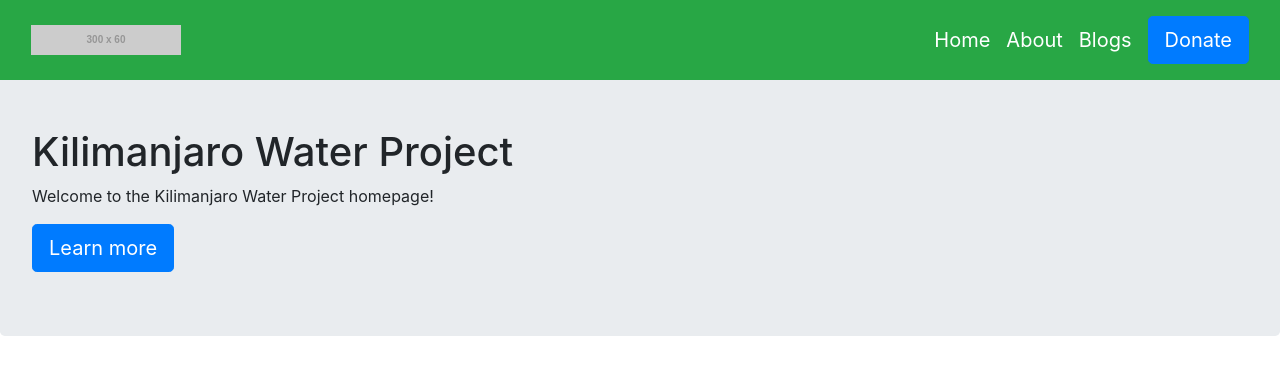
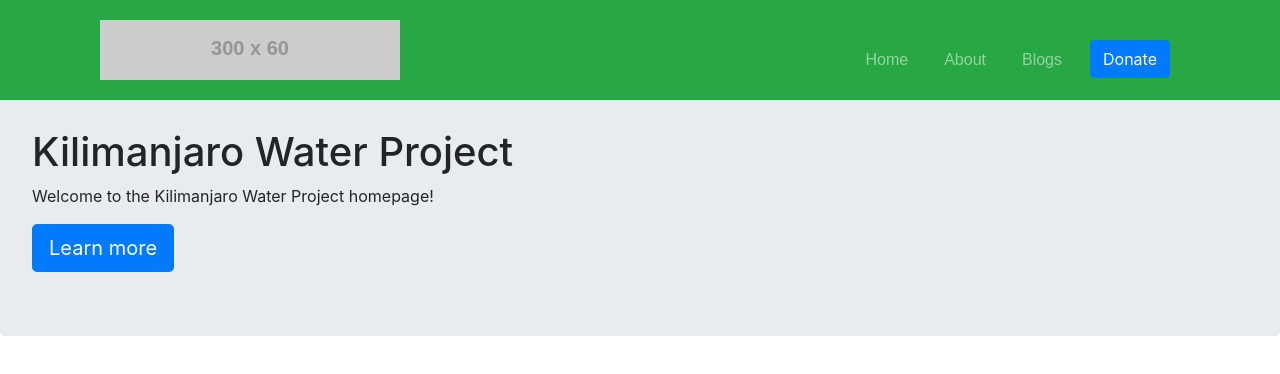
Before and after one commit to bukejit/kilimanjaro-youth-water-project, a React (Create React App) app in the folder client-app/: page / in a window 1280 px wide. Shown: the top 374 px of the page. Built offline with nearby package versions, Linux system fonts and the light colour scheme.

Commit message:
Fixed toggle bar in navbar3

```diff
--- a/client-app/src/components/App.js
+++ b/client-app/src/components/App.js
@@ -1,13 +1,13 @@
 import React, { Component } from 'react';
 import PropTypes from 'prop-types';
-import SecondHeader from './common/SecondHeader';
+import Header from './common/Header';
 import './App.css';
 
 class App extends Component {
   render() {
     return (
       <div className="App">
-        <SecondHeader />
+        <Header />
         <div className="push">
         { this.props.children }
         </div>
--- /dev/null
+++ b/client-app/src/components/common/Header.css
@@ -0,0 +1,45 @@
+.kili-navbar {
+  padding-left: 45px !important;
+  padding-right: 45px !important;
+  padding-top: 20px !important;
+  padding-bottom: 20px !important;
+}
+
+@media(min-width: 992px) {
+  .kili-navbar{
+    padding-left: 100px !important;
+    padding-right: 100px !important;
+    padding-top: 20px !important;
+    padding-bottom: 20px !important;
+  }
+}
+
+.kili-navbar-logo {
+  width:auto;
+  height:45px;
+}
+
+@media(min-width: 992px) {
+  .kili-navbar-logo {
+    width:auto;
+    height:60px;
+  }
+}
+
+.kili-navbar-collapse {
+  align-self: flex-end;
+}
+
+.nav-item {
+  padding-left: 10px;
+  padding-right: 10px;
+}
+
+.nav-link.active {
+  border-bottom: 1px solid white;
+}
+
+.nav-link {
+  font-family: 'Raleway', sans-serif;
+  font-weight: 500;
+}
--- a/client-app/src/components/common/Header.js
+++ b/client-app/src/components/common/Header.js
@@ -1,20 +1,63 @@
 import React from 'react';
-import { Link } from 'react-router-dom';
+import { NavLink, Link } from 'react-router-dom';
+import './Header.css';
 
-const Header = () => (
-    <div className="container-fluid">
-      <nav aria-label="breadcrumb" className="row">
-        <div className="col-sm-8"></div>
-        <ol className="breadcrumb col-sm-4">
-          <li className="breadcrumb-item">
-            <Link to="/" activeClassName="active">Home</Link>
-          </li>
-          <li>
-            <Link to="/about" activeClassName="active">About</Link>
-          </li>
-        </ol>
+class Header extends React.Component {
+  constructor(props) {
+    super(props);
+    this.state = {
+      collapsed: true,
+    };
+  }
+
+  navBarToggleClick = () => {
+    this.setState({
+      collapsed: !this.state.collapsed,
+    });
+  }
+
+  navLinkClick = () => {
+    this.setState({
+      collapsed: true,
+    });
+  }
+
+  render() {
+    let collapsedClass = 'kili-navbar-collapse  navbar-collapse bg-success';
+
+    if (this.state.collapsed) {
+      collapsedClass += ' collapse';
+    }
+
+    return (
+      <nav className="kili-navbar navbar navbar-expand-lg navbar-dark bg-success fixed-top">
+        <Link to="/" className=" kili-brand" activeClassName="active">
+          <img src="http://placehold.it/300x60?text=Logo"className="kili-navbar-logo" alt="KYWP"></img>
+        </Link>
+        <button className="navbar-toggler" type="button" onClick={this.navBarToggleClick}>
+          <span className="navbar-toggler-icon"></span>
+        </button>
+
+        <div className={collapsedClass} id="collapsibleNavbar">
+          <ul className="navbar-nav mr-auto"></ul>
+          <ul className="navbar-nav">
+            <li className="nav-item">
+              <NavLink to="/Home" className="nav-link" activeClassName="active" onClick={this.navLinkClick}>Home</NavLink>
+            </li>
+            <li className="nav-item">
+              <NavLink to="/About" className="nav-link" activeClassName="active" onClick={this.navLinkClick}>About</NavLink>
+            </li>
+            <li className="nav-item">
+              <NavLink to="/Blogs" className="nav-link" activeClassName="active" onClick={this.navLinkClick}>Blogs</NavLink>
+            </li>
+            <li className="nav-item">
+              <button type="button" className="btn btn-primary" onClick={this.navLinkClick}>Donate</button>
+            </li>
+          </ul>
+        </div>
       </nav>
-    </div>
-);
+    );
+  }
+}
 
 export default Header;
--- a/client-app/src/components/common/SecondHeader.css
+++ /dev/null
@@ -1,14 +0,0 @@
-.logo {
-  display: flex;
-  align-items: center;
-  flex-wrap: wrap;
-  height: 100%;
-}
-
-.header-container {
-  height: 4rem;
-}
-
-.custBreadcrumbs {
-  justify-content: flex-end;
-}
--- a/client-app/src/components/common/SecondHeader.js
+++ /dev/null
@@ -1,34 +0,0 @@
-import React from 'react';
-import { Link } from 'react-router-dom';
-import './SecondHeader.css';
-
-const SecondHeader = () => (
-  <nav className="navbar navbar-expand-lg navbar-dark bg-success fixed-top customNav">
-    <div className="container-fluid header-container">
-        <Link to="/" className="navbar-brand logo" activeClassName="active">
-          <img src="http://placehold.it/300x60?text=Logo" width="150" height="30" alt="LOGO"></img>
-        </Link>
-        <button className="navbar-toggler" type="button" data-toggle="collapse" data-target="#collapsibleNavbar">
-          <span className="navbar-toggler-icon"></span>
-        </button>
-        <div className="collapse navbar-collapse custBreadcrumbs" id="collapsibleNavbar">
-          <ul className="navbar-nav">
-            <li className="nav-item">
-              <Link to="/Home" className="navbar-brand logo" activeClassName="active">Home</Link>
-            </li>
-            <li className="nav-item">
-              <Link to="/About" className="navbar-brand logo" activeClassName="active">About</Link>
-            </li>
-            <li className="nav-item">
-              <Link to="/" className="navbar-brand logo" activeClassName="active">Blogs</Link>
-            </li>
-            <li className="donate-button">
-              <button type="button" className="btn btn-primary btn-lg">Donate</button>
-            </li>
-          </ul>
-        </div>
-    </div>
-  </nav>
-);
-
-export default SecondHeader;
```
